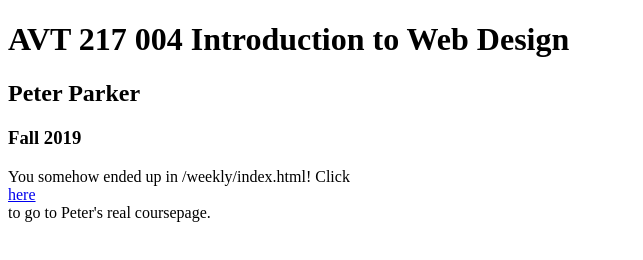
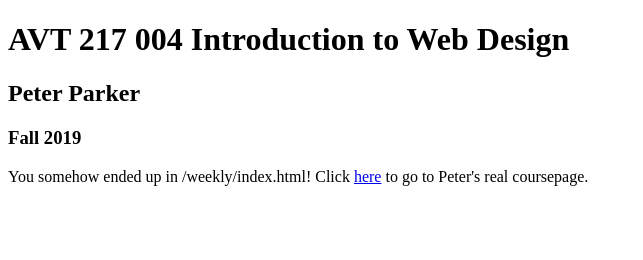
Before and after one commit to oldmanspidey/AVT-217-004-Fall-2019, a plain HTML site: page weekly/index.html in a window 1280 px wide. Shown: the whole page, without its empty margins (0-643 px from the left). Drawn offline with Linux system fonts and the light colour scheme.

Commit message:
Update index.html

```diff
--- a/weekly/index.html
+++ b/weekly/index.html
@@ -10,7 +10,7 @@
 <h1>AVT 217 004 Introduction to Web Design</h1>
 <h2>Peter Parker</h2>
 <h3>Fall 2019</h3>
-You somehow ended up in /weekly/index.html! Click <dt><a href="/AVT-217-004-Fall-2019/index.html">here</a></dt> to go to Peter's real coursepage.
+You somehow ended up in /weekly/index.html! Click <a href="/AVT-217-004-Fall-2019/index.html">here</a> to go to Peter's real coursepage.
 
 
 </body>
```
